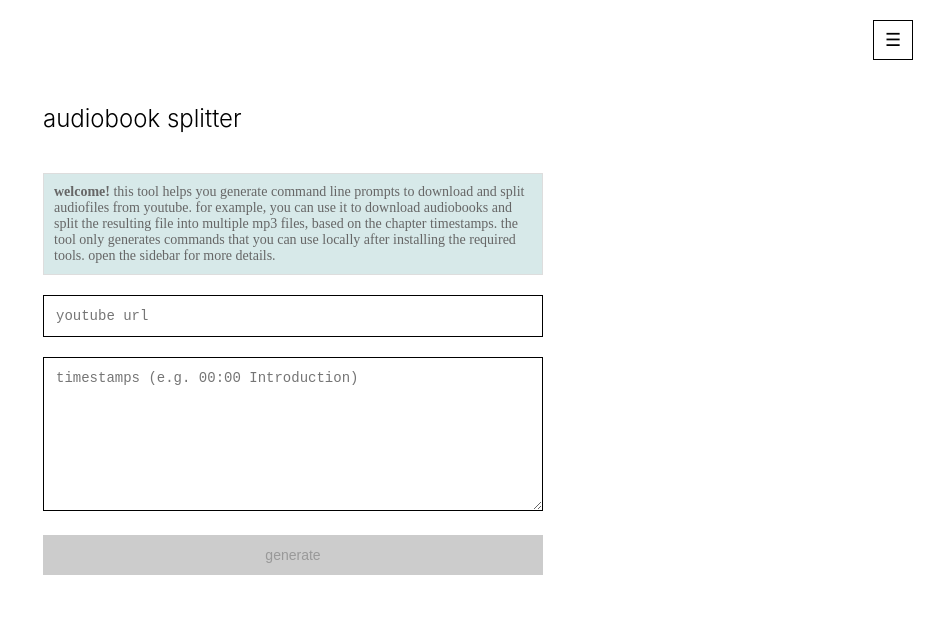
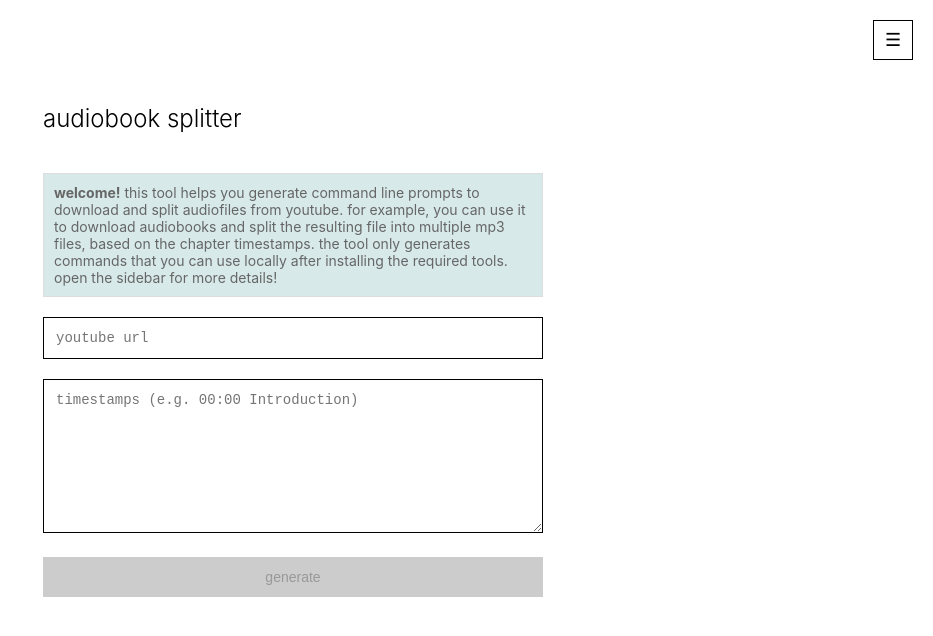
Before and after one commit to szekelyzol/audiobook-splitter, a Next.js app: page / in a window 1280 px wide. Shown: the top 636 px of the page, without its empty margins (347-1280 px from the left). Built offline with nearby package versions, Linux system fonts and the light colour scheme.

Commit message:
Add font styling to introbox

```diff
--- a/pages/index.tsx
+++ b/pages/index.tsx
@@ -304,7 +304,11 @@ echo "Your chapter files are ready!"`;
 
         {/* Intro */}
         <div className={styles.introbox}>
-          <strong>welcome!</strong> this tool helps you generate command line prompts to download and split audiofiles from youtube. for example, you can use it to download audiobooks and split the resulting file into multiple mp3 files, based on the chapter timestamps. the tool only generates commands that you can use locally after installing the required tools. open the sidebar for more details.
+          <strong>welcome!</strong> this tool helps you generate command line prompts to download and split audiofiles from youtube. for example, you can use it to download audiobooks and split the resulting file into multiple mp3 files, based on the chapter timestamps.
+
+          the tool only generates commands that you can use locally after installing the required tools.
+
+          open the sidebar for more details!
         </div>
 
         <input
--- a/styles/Home.module.css
+++ b/styles/Home.module.css
@@ -199,6 +199,7 @@
   border: 1px solid #ddd;
   margin-top: 20px;
   margin-bottom: 20px;
+  font-family: -apple-system, BlinkMacSystemFont, 'Segoe UI', Roboto, Oxygen, Ubuntu, Cantarell, sans-serif;
 }
 
 /* Responsive */
```
